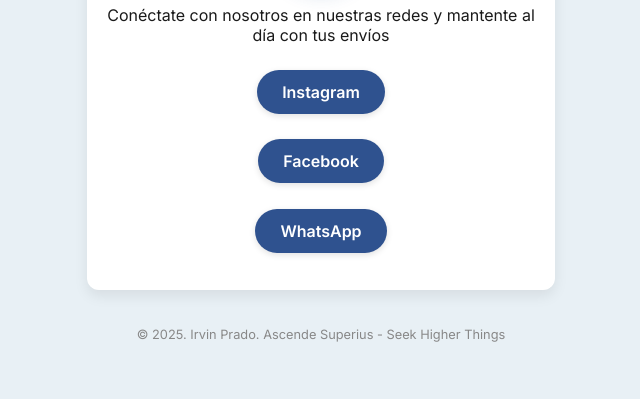
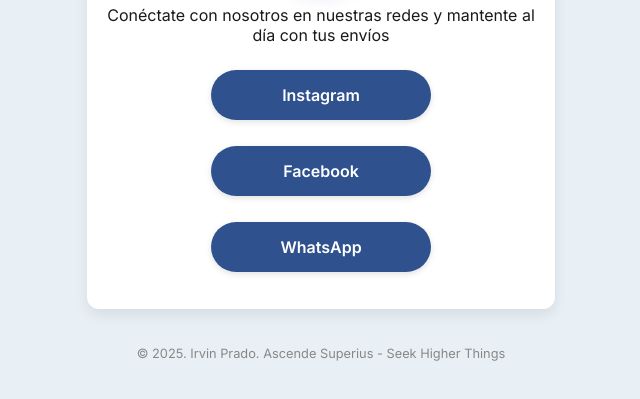
Before and after one commit to irvinforbusinesses/plantillacatalogo, a plain HTML site: page index.html in a window 1280 px wide. Shown: the part 281-680 px from the top of the page, without its empty margins (319-959 px from the left). Drawn offline with Linux system fonts and the light colour scheme.

Commit message:
Update index.html

```diff
--- a/index.html
+++ b/index.html
@@ -48,7 +48,7 @@ section.active{display:block}
 #inicio{text-align:center;padding:2rem 1rem}
 #inicio img{width:100px;height:100px;border-radius:50%;display:block;margin:0 auto 1rem;object-fit:cover;box-shadow:0 6px 18px rgba(47,82,143,0.18)}
 .linktree-buttons{display:flex;flex-direction:column;gap:1rem}
-.link-btn{display:flex;justify-content:center;align-items:center;background:var(--color-accent);color:#fff;text-decoration:none;padding:.75rem 1.6rem;border-radius:999px;font-weight:700;font-size:1rem;max-width:220px;margin:0.3rem auto;box-shadow:0 2px 6px rgba(0,0,0,0.12);transition:transform .12s}
+.link-btn{display:flex;justify-content:center;align-items:center;background:var(--color-accent);color:#fff;text-decoration:none;padding:.95rem 6rem;border-radius:999px;font-weight:700;font-size:1rem;max-width:220px;margin:0.3rem auto;box-shadow:0 2px 6px rgba(0,0,0,0.12);transition:transform .12s}
 .link-btn:hover{transform:translateY(-3px);background:#1f3a66}
 
 /* Form basics */
```
